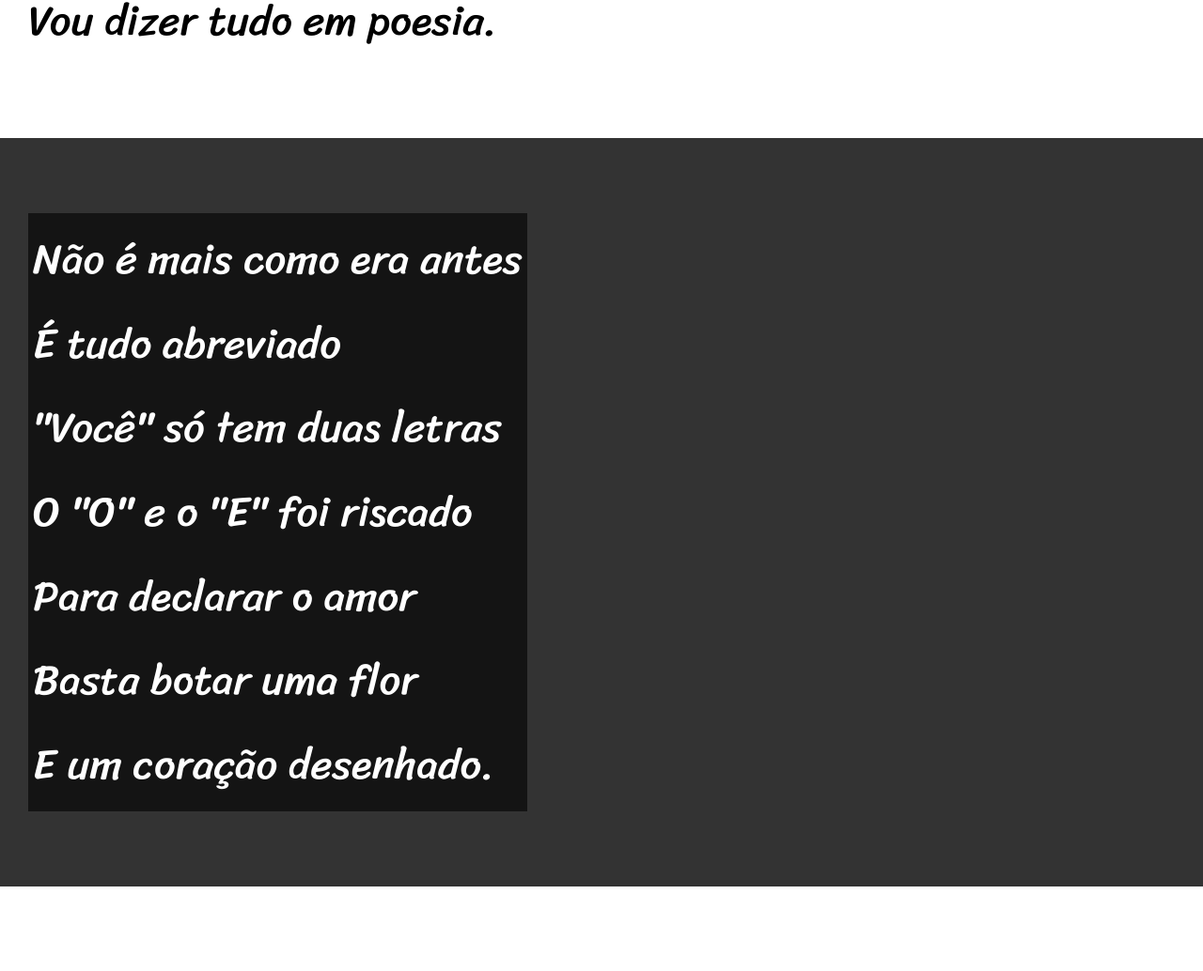
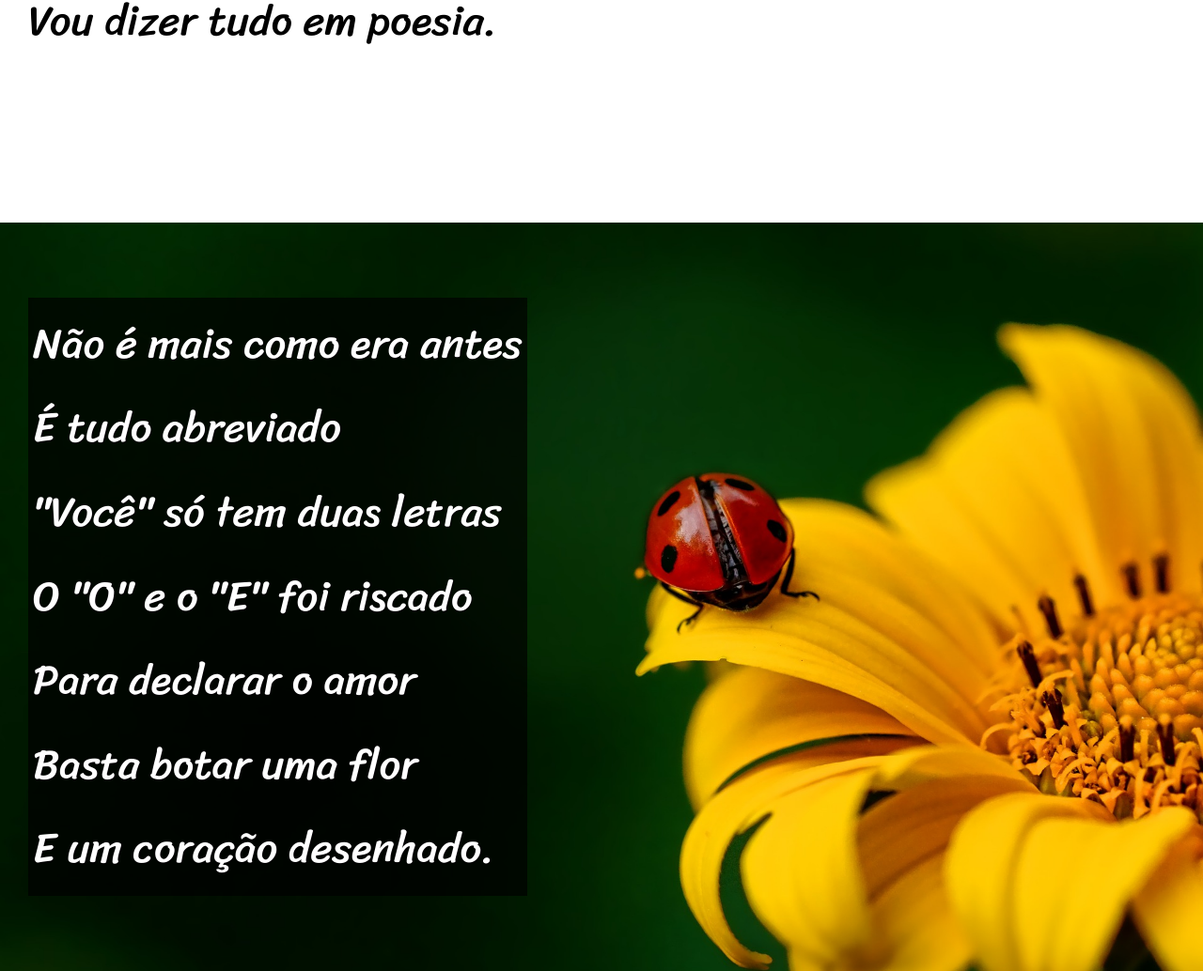
Before and after one commit to GustavoSouzaBalico/html-css, a plain HTML site: page desafios/desafio 11/index.html in a window 1280 px wide. Shown: the part 872-1906 px from the top of the page at 94% size. Drawn offline with Linux system fonts and the light colour scheme; files that its build step writes are made by us from their sources.

Commit message:
atualizei meu trabalho no site

```diff
--- a/desafios/desafio 11/estilo.style.css
+++ b/desafios/desafio 11/estilo/estilo.style.css
@@ -64,6 +64,10 @@ section{
 
 }
 
+section > p{
+    padding-bottom: 2em;
+}
+
 section.normal{
     background-color: white;
     color: black;
@@ -71,11 +75,30 @@ section.normal{
 section.imagem{
     background-color: rgb(51, 51, 51);
     color: white;
+    background-position: right center;
+    box-shadow: inset6px 6px 6px 13px 0px black;
+    background-attachment: fixed;
 }
 section.imagem > p{
-    background-color: rgba(0, 0, 0, 0.608);
+    background-color: rgba(0, 0, 0, 0.693);
    display: inline-block;
    padding: 5px;
+   text-shadow: 1px 1px 0px black;
+
+}
+
+
+section#img01{
+    background-image: url("./imagens/background002.jpg");
+    background-size: cover;
+
+
+}
+section#img02{
+    background-image: url('./imagens/background001.jpg');
+    background-size: cover;
+
+
 }
 
 
--- a/desafios/desafio 11/index.html
+++ b/desafios/desafio 11/index.html
@@ -30,7 +30,7 @@
 
 
 
-<section class="imagem">
+<section class="imagem" id="img02">
     <p>
         Não é mais como era antes <br>
         É tudo abreviado <br>
@@ -68,7 +68,7 @@
 
 
 
-<section class="imagem">
+<section class="imagem" id="img01">
     <p>
         Tenho saudade das cartas <br>
         Escritas com a própria mão <br>
```
